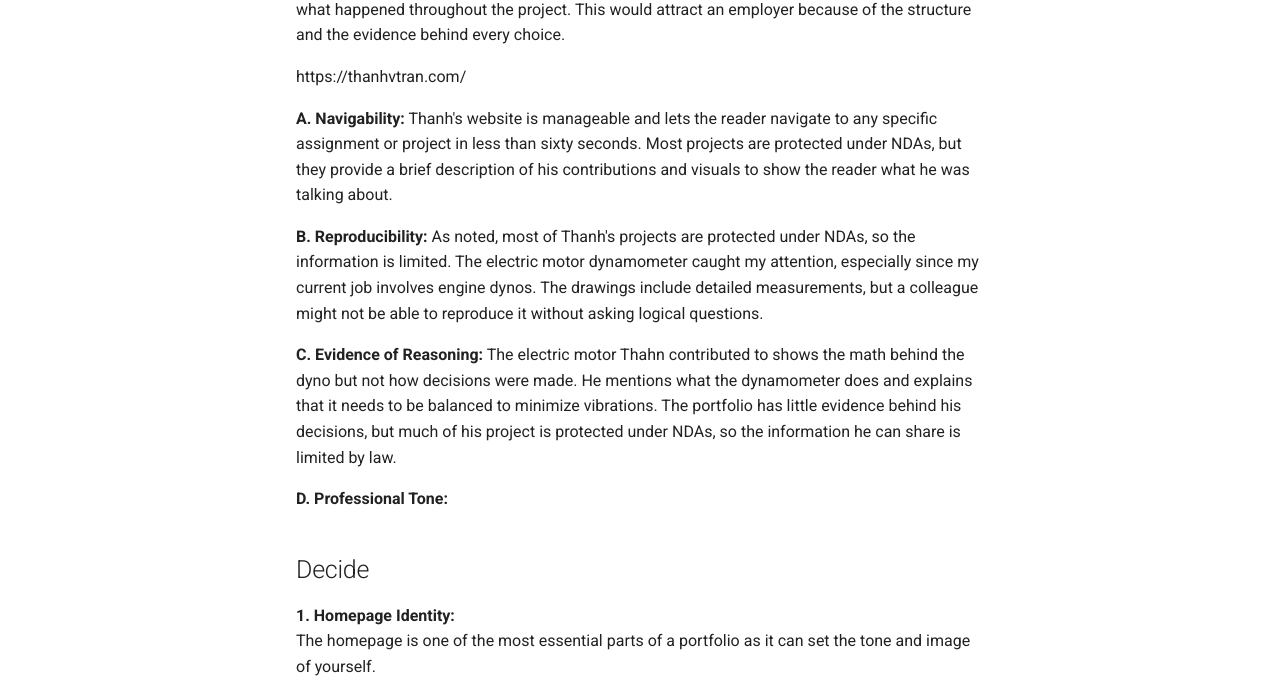
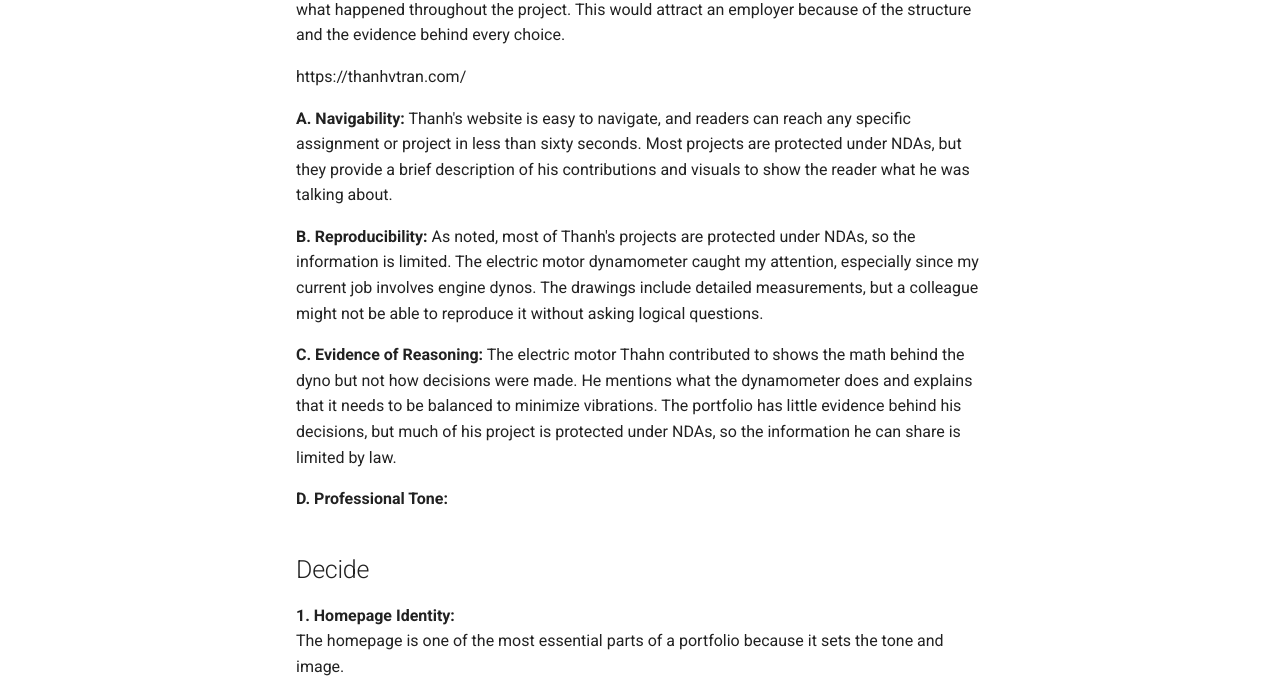
Before and after one commit to JHernPR/MEGR-2157-portfolio, an MkDocs documentation site: the page built from docs/assignments/A01/index.md, in a window 1280 px wide and 1400 px high. Shown: the part 680-1380 px from the top of the window. Built offline with MkDocs 1.6.1 and Material for MkDocs 9.7.7, drawn with Linux system fonts in a browser that asks for light colours.

Commit message:
Update index.md

```diff
--- a/docs/assignments/A01/index.md
+++ b/docs/assignments/A01/index.md
@@ -21,7 +21,7 @@ The language behind the tilt table project is detailed and precise about what ha
 https://thanhvtran.com/
 
 **A. Navigability:**
-Thanh's website is manageable and lets the reader navigate to any specific assignment or project in less than sixty seconds. Most projects are protected under NDAs, but they provide a brief description of his contributions and visuals to show the reader what he was talking about.
+Thanh's website is easy to navigate, and readers can reach any specific assignment or project in less than sixty seconds. Most projects are protected under NDAs, but they provide a brief description of his contributions and visuals to show the reader what he was talking about.
 
 **B. Reproducibility:**
 As noted, most of Thanh's projects are protected under NDAs, so the information is limited. The electric motor dynamometer caught my attention, especially since my current job involves engine dynos. The drawings include detailed measurements, but a colleague might not be able to reproduce it without asking logical questions.
@@ -33,7 +33,7 @@ The electric motor Thahn contributed to shows the math behind the dyno but not h
 
 ## Decide
 **1. Homepage Identity:**
-The homepage is one of the most essential parts of a portfolio as it can set the tone and image of yourself.
+The homepage is one of the most essential parts of a portfolio because it sets the tone and image.
 
 
 **2.Intentional customization**
```
